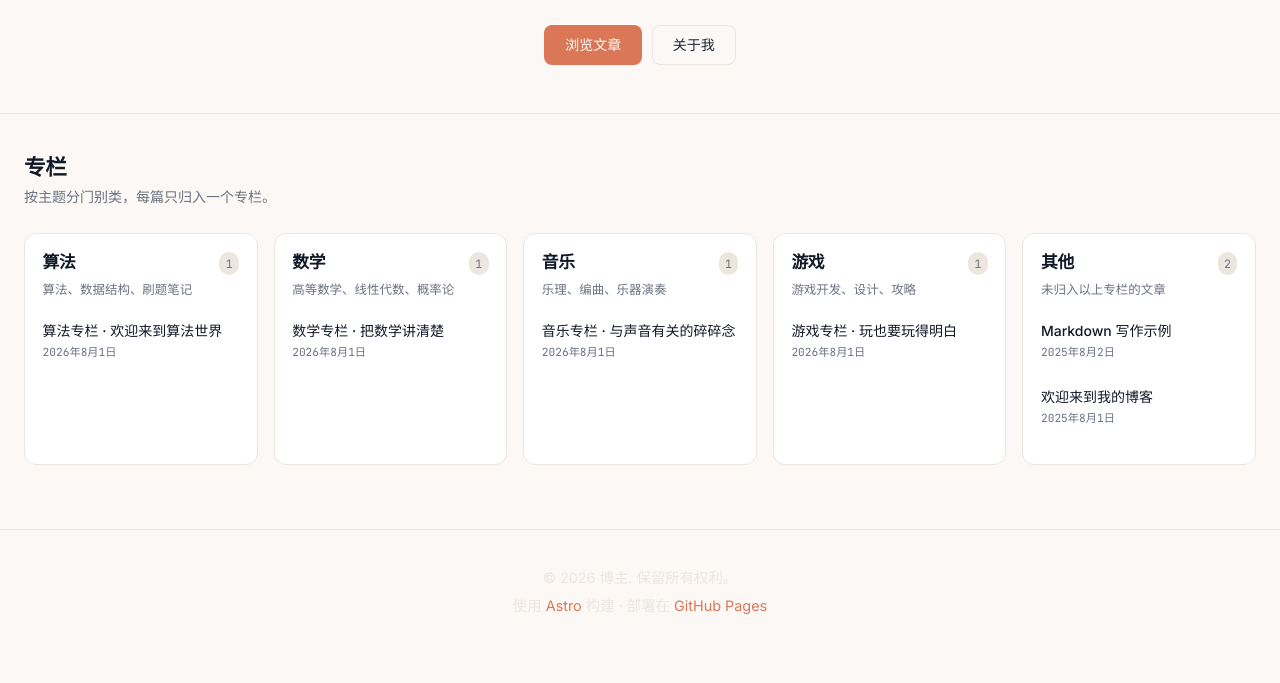
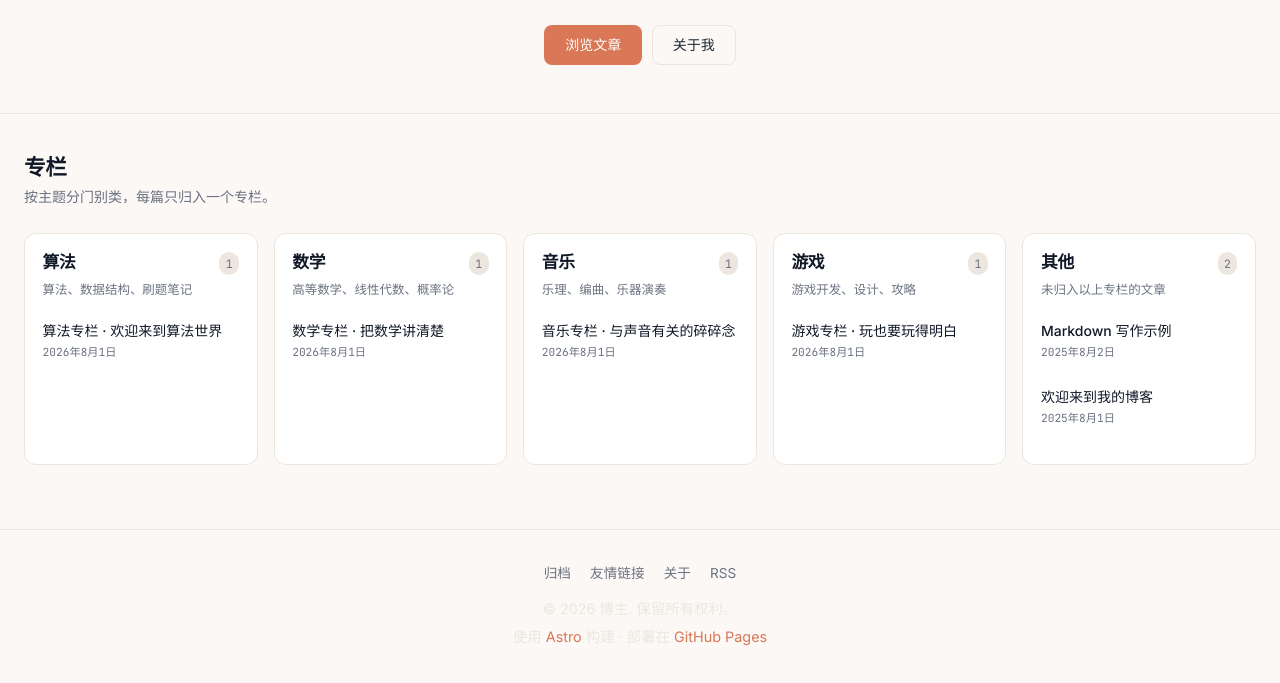
Before and after one commit to LLLLLei073/NewBlog, an Astro site: page / in a window 1280 px wide. Shown: the part 251-934 px from the top of the page. Before the commit the page ends 906 px from the top, so only its background shows below. Built offline with nearby package versions, Linux system fonts and the light colour scheme; Astro itself is replaced by a stand-in of ours; some packages are replaced by stand-ins of ours.

Commit message:
blog upgrade: src/components/Footer.astro

```diff
--- a/src/components/Footer.astro
+++ b/src/components/Footer.astro
@@ -4,6 +4,12 @@ import { SITE_AUTHOR, SITE_TITLE } from '../consts.ts';
 
 <footer>
   <div class="container">
+    <nav class="footer-nav" aria-label="页脚导航">
+      <a href="/archives">归档</a>
+      <a href="/friends">友情链接</a>
+      <a href="/about">关于</a>
+      <a href="/rss.xml">RSS</a>
+    </nav>
     <p>&copy; {new Date().getFullYear()} {SITE_AUTHOR}. 保留所有权利。</p>
     <p>使用 <a href="https://astro.build" target="_blank" rel="noopener">Astro</a> 构建 · 部署在 <a href="https://pages.github.com" target="_blank" rel="noopener">GitHub Pages</a></p>
   </div>
@@ -18,7 +24,26 @@ import { SITE_AUTHOR, SITE_TITLE } from '../consts.ts';
     color: var(--muted);
     font-size: 0.9rem;
   }
+
   footer p {
     margin: 0.25rem 0;
   }
+
+  .footer-nav {
+    display: flex;
+    justify-content: center;
+    gap: 1.2rem;
+    margin-bottom: 0.75rem;
+  }
+
+  .footer-nav a {
+    color: var(--muted-foreground);
+    font-size: 0.85rem;
+    text-decoration: none;
+    transition: color 0.15s ease;
+  }
+
+  .footer-nav a:hover {
+    color: var(--primary);
+  }
 </style>
```
